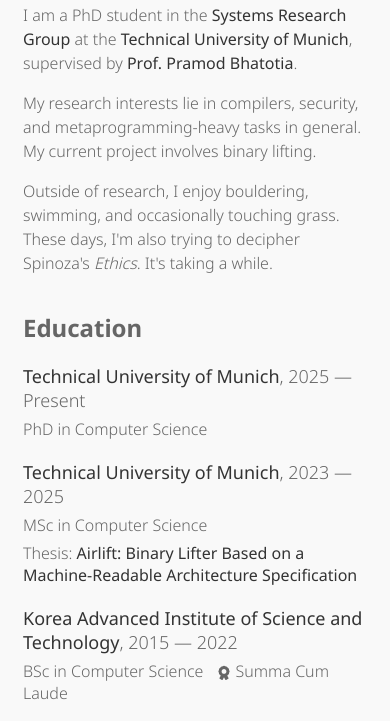
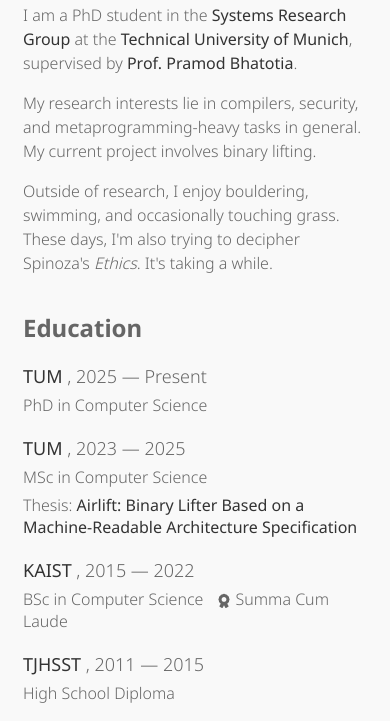
Before and after one commit to aehnh/aehnh.github.io, a plain HTML site: page index.html in a window 390 px wide. Shown: the part 373-1094 px from the top of the page. Drawn offline with Linux system fonts and the light colour scheme.

Commit message:
collapse school names for mobile

```diff
--- a/assets/css/styles.css
+++ b/assets/css/styles.css
@@ -193,6 +193,13 @@ strong {
   align-items: center;
 }
 
+.short {
+  display: none;
+}
+.long {
+  display: inline;
+}
+
 @media print, screen and (max-width: 960px) {
   div.wrapper {
     width:auto;
@@ -316,3 +323,12 @@ strong {
     fill: #fbfbfb;
   }
 }
+
+@media (max-width: 730px) {
+  .short {
+    display: inline;
+  }
+  .long {
+    display: none;
+  }
+}
--- a/assets/js/script.js
+++ b/assets/js/script.js
@@ -29,7 +29,6 @@ function toggleMode() {
     sun.style.display = sunDisplay == "none" ? "inherit" : "none";
 }
 
-// if check prefered scheme
 if (window.matchMedia && window.matchMedia('(prefers-color-scheme: dark)').matches) {
     var moon = document.getElementById('mode-toggle-moon');
     moon.style.display = "inherit";
--- a/index.html
+++ b/index.html
@@ -62,7 +62,10 @@
                 <div>
                     <div class="text-table">
                         <div class="text-row">
-                            <a href="https://www.tum.de/" target="_blank">Technical University of Munich</a>, 2025 &mdash; Present
+                            <a href="https://www.tum.de/" target="_blank">
+                                <span class="long">Technical University of Munich</span>
+                                <span class="short">TUM</span>
+                            </a>, 2025 &mdash; Present
                         </div>
                         <div class="text-line">
                             <span class="text-column">PhD in Computer Science</span>
@@ -72,7 +75,10 @@
                 <div>
                     <div class="text-table">
                         <div class="text-row">
-                            <a href="https://www.tum.de/" target="_blank">Technical University of Munich</a>, 2023 &mdash; 2025
+                            <a href="https://www.tum.de/" target="_blank">
+                                <span class="long">Technical University of Munich</span>
+                                <span class="short">TUM</span>
+                            </a>, 2023 &mdash; 2025
                         </div>
                         <div class="text-row">
                             <span class="text-column">MSc in Computer Science</span>
@@ -85,7 +91,10 @@
                 <div>
                     <div class="text-table">
                         <div class="text-row">
-                            <a href="https://www.kaist.ac.kr/en/" target="_blank">Korea Advanced Institute of Science and Technology</a>, 2015 &mdash; 2022
+                            <a href="https://www.kaist.ac.kr/en/" target="_blank">
+                                <span class="long">Korea Advanced Institute of Science and Technology</span>
+                                <span class="short">KAIST</span>
+                            </a>, 2015 &mdash; 2022
                         </div>
                         <div class="text-row">
                             <span class="text-column">BSc in Computer Science</span>
@@ -98,7 +107,10 @@
                 <div>
                     <div class="text-table">
                         <div class="text-row">
-                            <a href="https://tjhsst.fcps.edu/" target="_blank">Thomas Jefferson High School for Science and Technology</a>, 2011 &mdash; 2015
+                            <a href="https://tjhsst.fcps.edu/" target="_blank">
+                                <span class="long">Thomas Jefferson High School for Science and Technology</span>
+                                <span class="short">TJHSST</span>
+                            </a>, 2011 &mdash; 2015
                         </div>
                         <div class="text-row">
                             <span class="text-column">High School Diploma</span>
```
